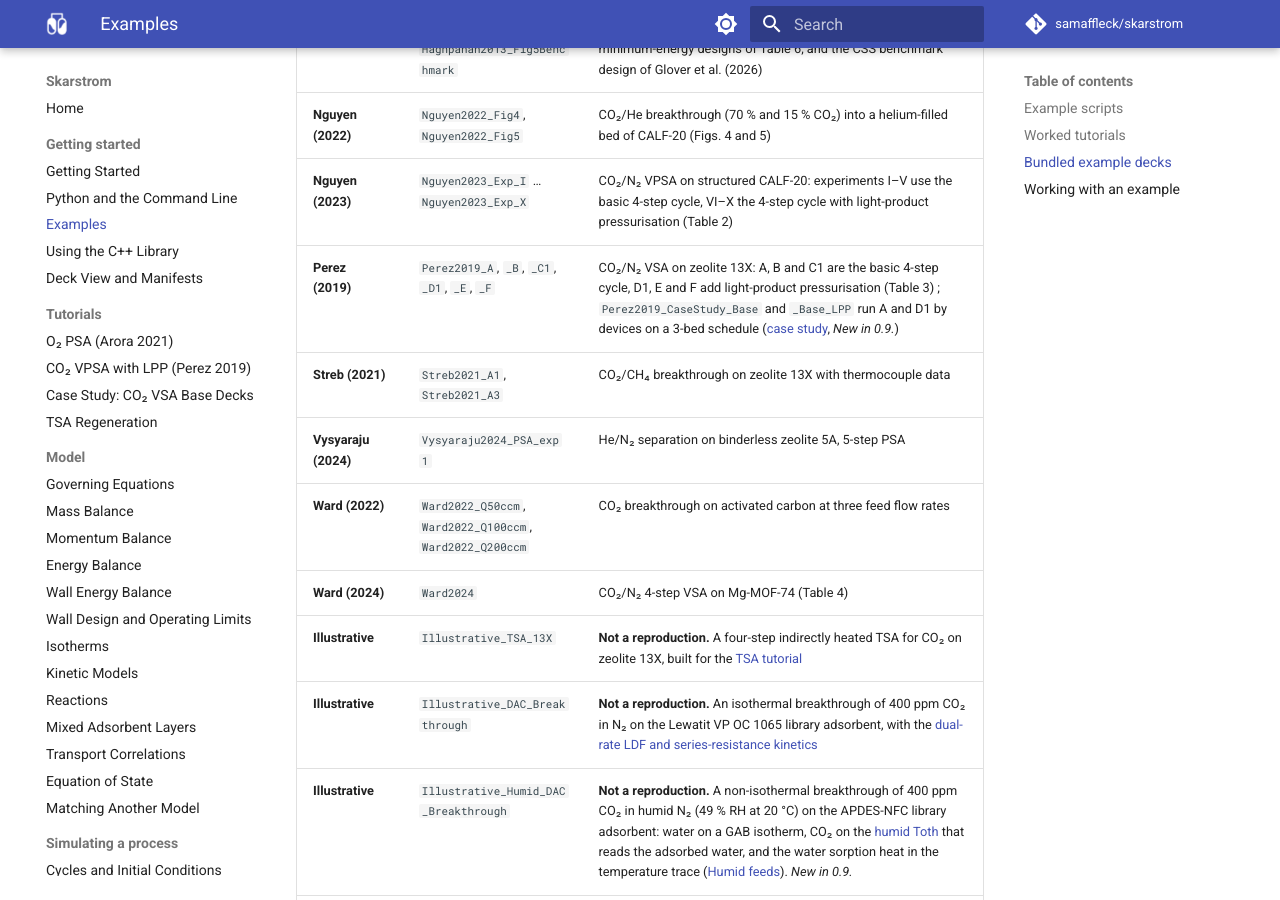
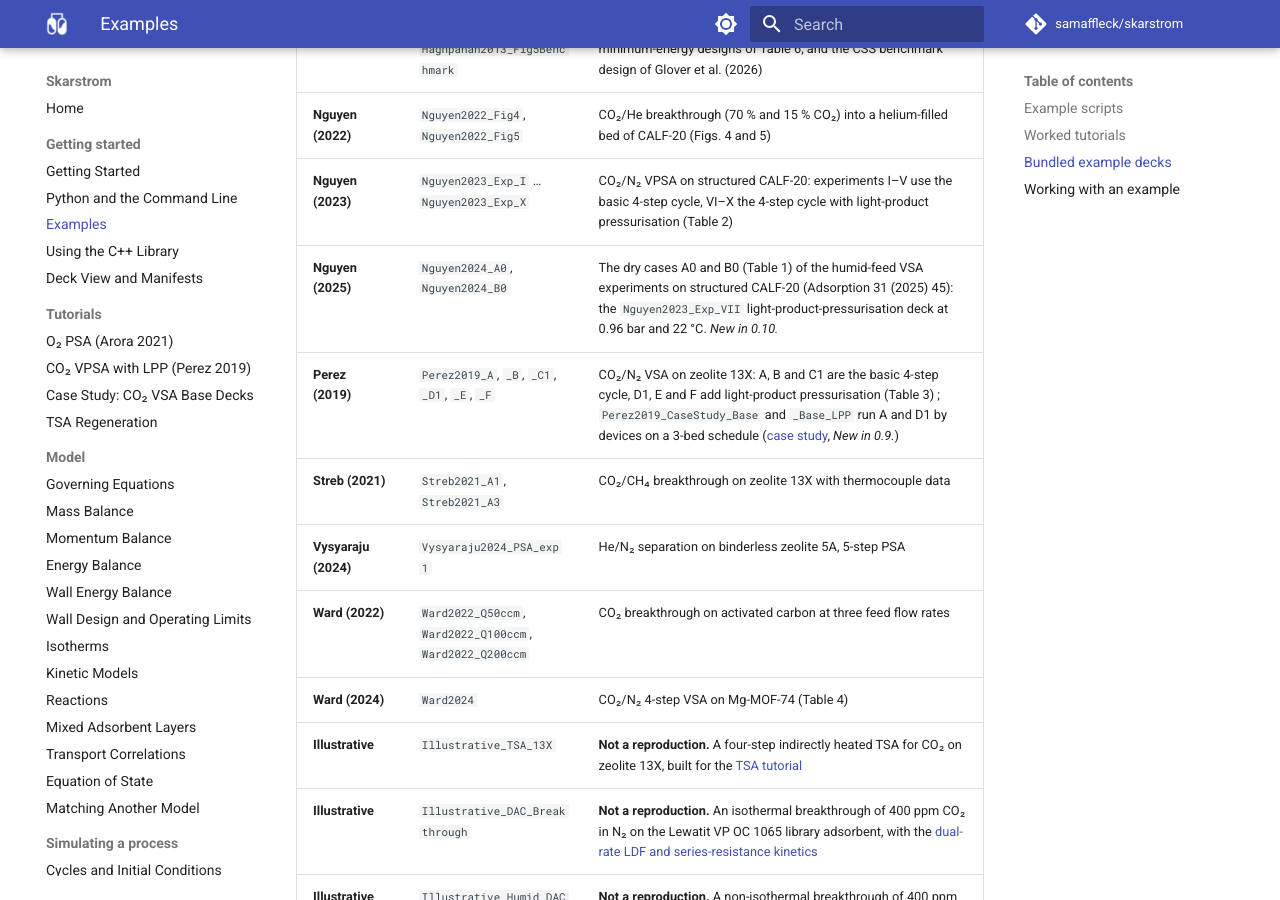
Before and after one commit to samaffleck/skarstrom, an MkDocs documentation site: the page built from docs/examples.md, in a window 1280 px wide and 900 px high, scrolled down 3613 px. Built offline with MkDocs 1.6.1 and Material for MkDocs 9.7.7, drawn with Linux system fonts in a browser that asks for light colours; comment, search, counter and statistics services are not loaded; some of the changed text lies outside the part shown.

Commit message:
List the Nguyen 2025 decks in the examples docs; deck count 47
Co-Authored-By: Claude Opus 5.5 <noreply@anthropic.com>
Claude-Session: https://claude.ai/code/session_01LRbL7WrFrTdGVq5a1EzW9s
Signed-off-by: Claude <noreply@anthropic.com>

```diff
--- a/docs/examples.md
+++ b/docs/examples.md
@@ -54,6 +54,7 @@ Four executed notebooks are in `examples/notebooks/`: a parametric study of the
 | **Haghpanah (2013)** | `Haghpanah2013_Sec61`, `Haghpanah2013_PL002` … `_PL010`, `Haghpanah2013_Fig5Benchmark` | CO₂/N₂ 4-step PVSA on zeolite 13X (pressurisation, adsorption, forward blowdown, reverse evacuation) with compressor and vacuum-pump energy: the Sect. 6.1 reference design, the five minimum-energy designs of Table 6, and the CSS benchmark design of Glover et al. (2026) |
 | **Nguyen (2022)** | `Nguyen2022_Fig4`, `Nguyen2022_Fig5` | CO₂/He breakthrough (70 % and 15 % CO₂) into a helium-filled bed of CALF-20 (Figs. 4 and 5) |
 | **Nguyen (2023)** | `Nguyen2023_Exp_I` … `Nguyen2023_Exp_X` | CO₂/N₂ VPSA on structured CALF-20: experiments I–V use the basic 4-step cycle, VI–X the 4-step cycle with light-product pressurisation (Table 2) |
+| **Nguyen (2025)** | `Nguyen2024_A0`, `Nguyen2024_B0` | The dry cases A0 and B0 (Table 1) of the humid-feed VSA experiments on structured CALF-20 (Adsorption 31 (2025) 45): the `Nguyen2023_Exp_VII` light-product-pressurisation deck at 0.96 bar and 22 °C. *New in 0.10.* |
 | **Perez (2019)** | `Perez2019_A`, `_B`, `_C1`, `_D1`, `_E`, `_F` | CO₂/N₂ VSA on zeolite 13X: A, B and C1 are the basic 4-step cycle, D1, E and F add light-product pressurisation (Table 3) ; `Perez2019_CaseStudy_Base` and `_Base_LPP` run A and D1 by devices on a 3-bed schedule ([case study](case-study-vsa.md), *New in 0.9.*) |
 | **Streb (2021)** | `Streb2021_A1`, `Streb2021_A3` | CO₂/CH₄ breakthrough on zeolite 13X with thermocouple data |
 | **Vysyaraju (2024)** | `Vysyaraju2024_PSA_exp1` | He/N₂ separation on binderless zeolite 5A, 5-step PSA |
```
Also changed, not shown: other parts of docs/examples.md (+1 -1 lines), AGENTS.md (+1 -1 lines), examples/README.md (+1 -1 lines).
